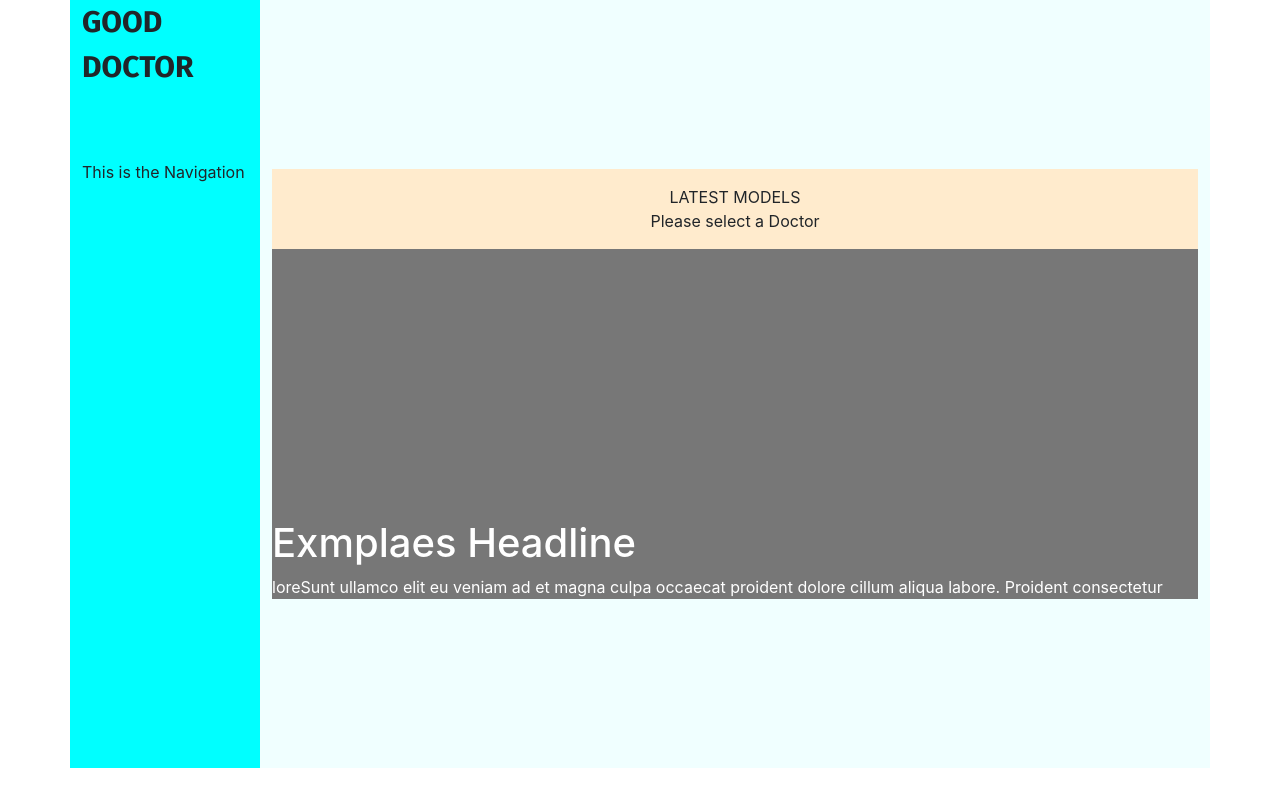
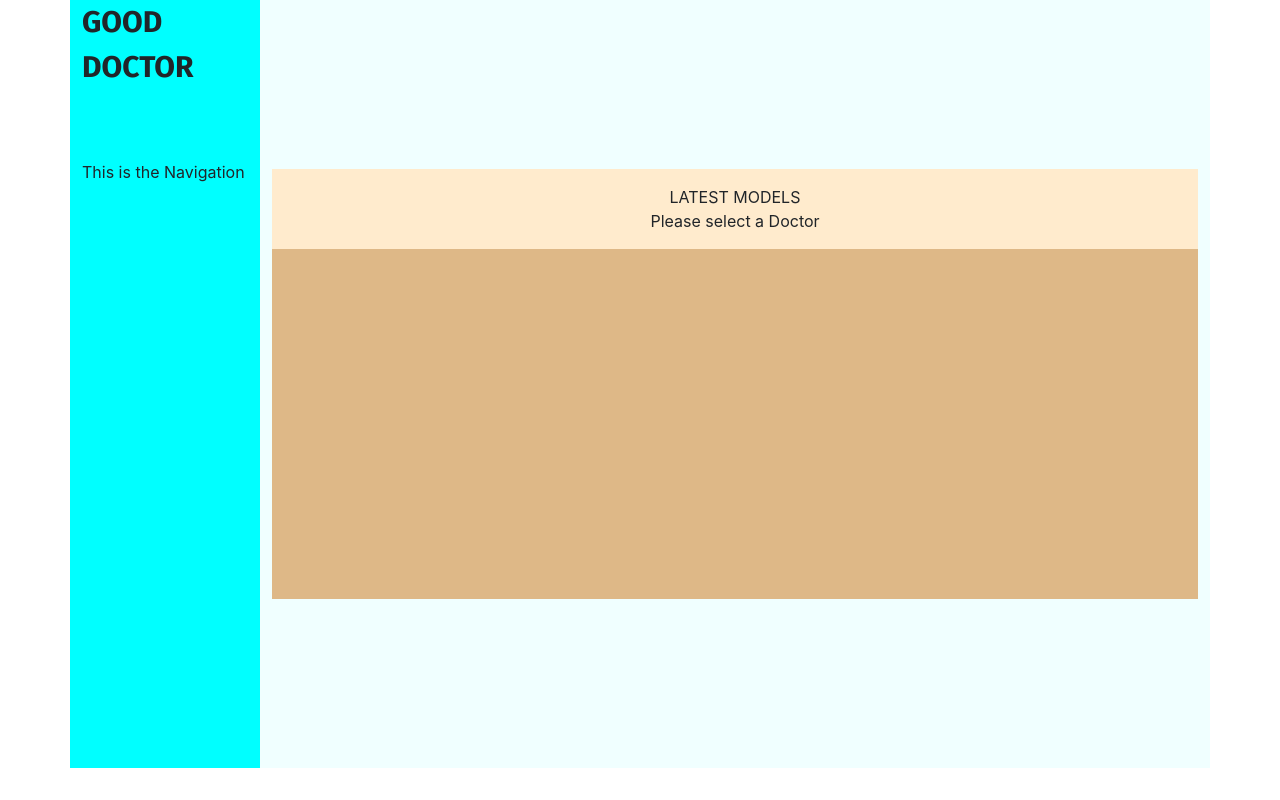
Before and after one commit to JasemDuncan/good-doctor, a React (Create React App) app in the folder frontend/: page / in a window 1280 px wide. Built offline with nearby package versions, Linux system fonts and the light colour scheme.

Commit message:
react bootstrap

```diff
--- a/frontend/public/index.html
+++ b/frontend/public/index.html
@@ -48,5 +48,6 @@
       To begin the development, run `npm start` or `yarn start`.
       To create a production bundle, use `npm run build` or `yarn build`.
     -->
+    <script src="https://cdn.jsdelivr.net/npm/bootstrap@5.1.3/dist/js/bootstrap.bundle.min.js" integrity="sha384-ka7Sk0Gln4gmtz2MlQnikT1wXgYsOg+OMhuP+IlRH9sENBO0LRn5q+8nbTov4+1p" crossorigin="anonymous"></script>
   </body>
 </html>
--- a/frontend/src/App.css
+++ b/frontend/src/App.css
@@ -55,3 +55,7 @@
   right: 0;
   padding-bottom: 50px;
 }
+
+.carousel-inner{
+
+}
--- a/frontend/src/App.js
+++ b/frontend/src/App.js
@@ -1,4 +1,5 @@
 import Nav from './components/Nav';
+import Carousel from './components/Carousel';
 import './App.css';
 
 
@@ -29,23 +30,8 @@ function App() {
                 Please select a Doctor
               </div>
             </div>
-            <div className='listDoctors carousel-inner'>
-              <div className='carousel-item active'>
-                <div className='container2'>
-                  <h1>Exmplaes Headline</h1>
-                  <p>loreSunt ullamco elit eu veniam ad et magna culpa occaecat proident dolore cillum aliqua labore. Proident consectetur veniam culpa pariatur sunt dolor aute commodo tempor dolore. Nisi eiusmod voluptate id pariatur in. Commodo et irure ea aliqua. Esse qui aliquip eu enim eu in enim tempor qui pariatur reprehenderit reprehenderit proident.
-                  </p>
-                  <a href='#' className='btn btn-lg btn-primary'>Sigup today</a>
-                </div>
-              </div>
-              <div className='carousel-item '>
-                <div className='container2'>
-                  <h1>Exmplaes Headline</h1>
-                  <p>loreSunt ullamco elit eu veniam ad et magna culpa occaecat proident dolore cillum aliqua labore. Proident consectetur veniam culpa pariatur sunt dolor aute commodo tempor dolore. Nisi eiusmod voluptate id pariatur in. Commodo et irure ea aliqua. Esse qui aliquip eu enim eu in enim tempor qui pariatur reprehenderit reprehenderit proident.
-                  </p>
-                  <a href='#' className='btn btn-lg btn-primary'>Sigup today</a>
-                </div>
-              </div>
+            <div className='listDoctors'>
+              <Carousel/>
             </div>
           </div>
 
--- /dev/null
+++ b/frontend/src/components/Carousel.js
@@ -0,0 +1,12 @@
+import React from 'react'
+
+const Carousel = () => {
+    return (
+        <div>
+
+
+        </div>
+    )
+}
+
+export default Carousel
```
